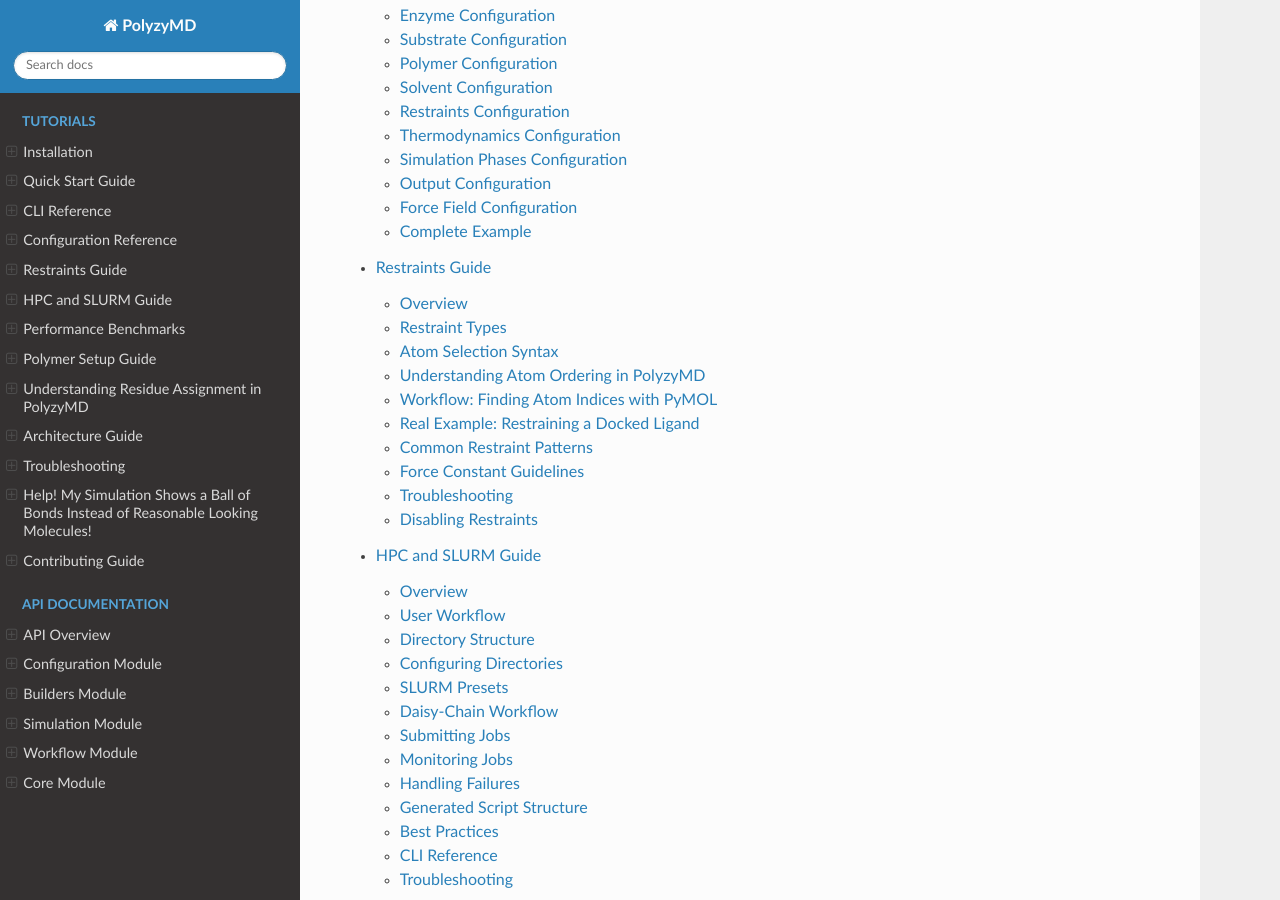
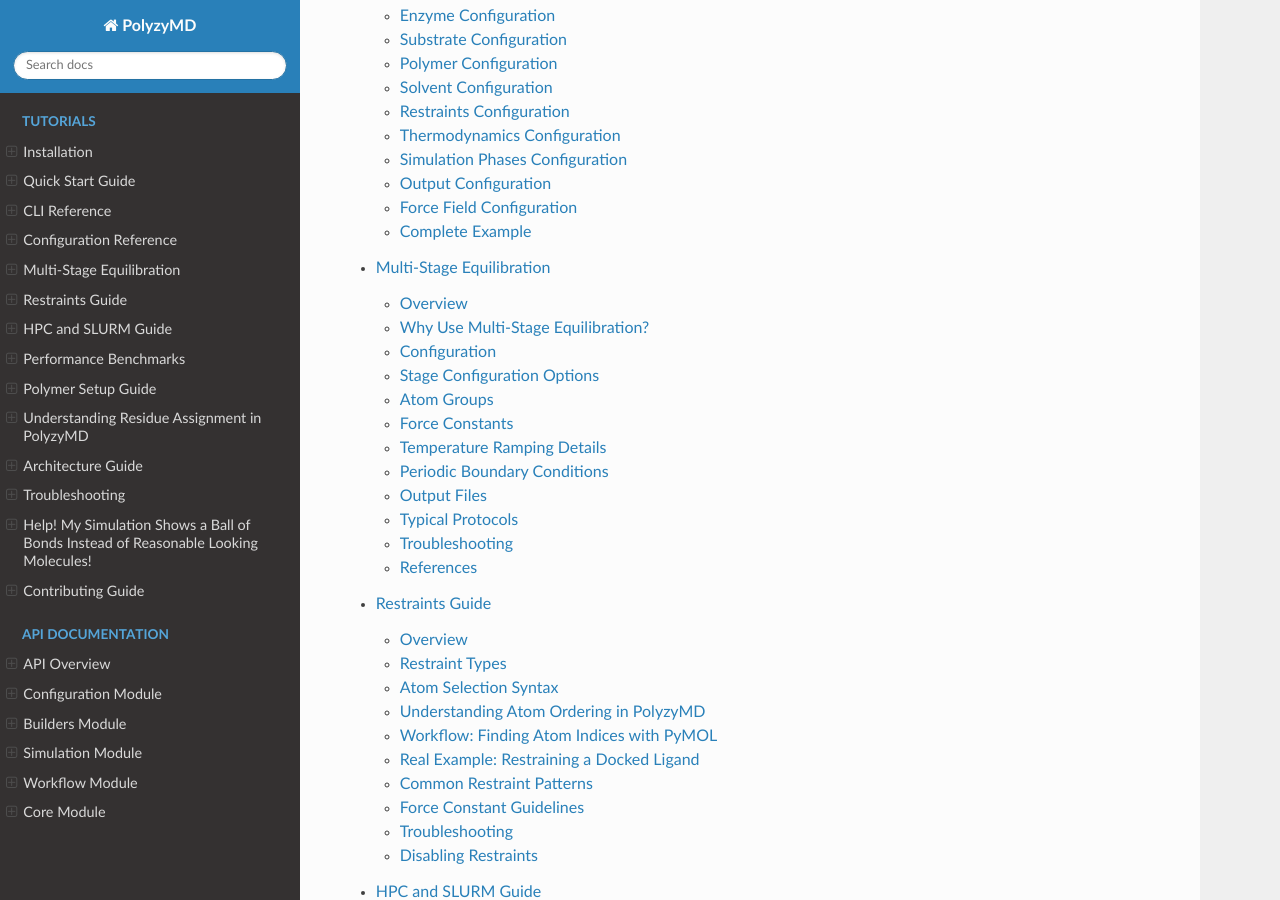
Before and after one commit to joelaforet/polyzymd, a Sphinx documentation site: the page built from docs/source/index.rst, in a window 1280 px wide and 900 px high, scrolled down 2130 px. Built offline with Sphinx 7.4.7 and the Read the Docs theme 3.1.0, drawn with Linux system fonts in a browser that asks for light colours; some of the changed lines change nothing that is shown.

Commit message:
Add multi-stage equilibration tutorial documentation
Comprehensive tutorial covering:
- Why multi-stage equilibration is needed
- Configuration options (stages, temperature ramping, position restraints)
- Available atom groups for restraints
- Force constant recommendations with unit conversions
- Typical protocols for enzyme-only and enzyme-polymer systems
- Troubleshooting common issues
- Reference to literature protocols

````diff
--- a/docs/source/index.rst
+++ b/docs/source/index.rst
@@ -64,6 +64,7 @@
    tutorials/quickstart
    tutorials/cli_reference
    tutorials/configuration
+   tutorials/equilibration
    tutorials/restraints
    tutorials/hpc_slurm
    tutorials/benchmarks
--- /dev/null
+++ b/docs/source/tutorials/equilibration.md
@@ -0,0 +1,435 @@
+# Multi-Stage Equilibration
+
+This tutorial explains how to use PolyzyMD's multi-stage equilibration feature with temperature ramping and position restraints. This is essential for properly equilibrating complex biomolecular systems like enzyme-polymer simulations.
+
+## Overview
+
+Proper equilibration of biomolecular systems typically requires a staged approach:
+
+1. **Heating**: Gradually raise temperature while restraining heavy atoms
+2. **Relaxation**: Release restraints on flexible components (e.g., polymers) while keeping protein restrained
+3. **Free equilibration**: Remove all restraints and equilibrate at target conditions
+
+This protocol prevents the system from exploding due to initial bad contacts and allows different components to relax at appropriate rates.
+
+## Why Use Multi-Stage Equilibration?
+
+Standard single-stage equilibration can fail for complex systems because:
+
+- **Initial bad contacts**: Packed systems often have steric clashes that need gentle resolution
+- **Temperature shock**: Suddenly assigning velocities at 300K can destabilize the system
+- **Component flexibility**: Polymers and proteins have different relaxation timescales
+- **Solvent penetration**: Water needs time to properly solvate all surfaces
+
+Multi-stage equilibration addresses these issues by:
+
+1. Starting at low temperature (60K) where kinetic energy is low
+2. Gradually heating while heavy atoms are restrained to reference positions
+3. Releasing restraints in stages, allowing flexible components to relax first
+4. Final unrestrained equilibration ensures the system is properly relaxed
+
+## Configuration
+
+### Basic Structure
+
+Multi-stage equilibration is configured using the `equilibration_stages` key instead of the simple `equilibration` key:
+
+```yaml
+simulation_phases:
+  # Use equilibration_stages for multi-stage protocols
+  equilibration_stages:
+    - name: "heating"
+      duration: 0.288
+      ensemble: "NVT"
+      # ... stage configuration
+
+    - name: "relaxation"
+      duration: 1.0
+      ensemble: "NVT"
+      # ... stage configuration
+
+    - name: "free_equilibration"
+      duration: 0.5
+      ensemble: "NPT"
+      # ... stage configuration
+
+  production:
+    # ... production configuration
+```
+
+```{important}
+Use **either** `equilibration` (simple mode) **or** `equilibration_stages` (multi-stage mode), not both. If `equilibration_stages` is present, it takes precedence.
+```
+
+### Complete Example
+
+Here's a full multi-stage equilibration configuration based on common MD literature protocols:
+
+```yaml
+simulation_phases:
+  equilibration_stages:
+    # Stage 1: Heat from 60K to 293K with position restraints
+    - name: "heating"
+      duration: 0.288              # nanoseconds
+      samples: 50                  # trajectory frames to save
+      ensemble: "NVT"
+      temperature_start: 60.0      # starting temperature (K)
+      temperature_end: 293.0       # final temperature (K)
+      temperature_increment: 1.0   # temperature step (K)
+      temperature_interval: 1200.0 # time between steps (fs)
+      position_restraints:
+        - group: "protein_heavy"
+          force_constant: 4184.0   # kJ/mol/nm^2
+        - group: "polymer_heavy"
+          force_constant: 4184.0
+
+    # Stage 2: Relax polymers while keeping protein restrained
+    - name: "polymer_relaxation"
+      duration: 1.0                # nanoseconds
+      samples: 100
+      ensemble: "NVT"
+      temperature: 293.0           # constant temperature (K)
+      position_restraints:
+        - group: "protein_heavy"
+          force_constant: 4184.0
+
+    # Stage 3: Free equilibration with NPT ensemble
+    - name: "free_equilibration"
+      duration: 0.5                # nanoseconds
+      samples: 100
+      ensemble: "NPT"
+      temperature: 293.0
+      # No position_restraints = fully unrestrained
+
+  production:
+    ensemble: "NPT"
+    duration: 100.0
+    samples: 2500
+    time_step: 2.0
+    thermostat: "LangevinMiddle"
+    barostat: "MC"
+    barostat_frequency: 25
+
+  segments: 10  # Split production into 10 segments for HPC
+```
+
+---
+
+## Stage Configuration Options
+
+### Basic Options
+
+| Option | Type | Required | Description |
+|--------|------|----------|-------------|
+| `name` | string | Yes | Identifier for the stage (used in output filenames) |
+| `duration` | float | Yes | Duration in nanoseconds |
+| `samples` | int | No | Number of trajectory frames to save (default: 100) |
+| `ensemble` | string | Yes | Thermodynamic ensemble: `NVT` or `NPT` |
+| `time_step` | float | No | Integration timestep in femtoseconds (default: 2.0) |
+
+### Temperature Options
+
+You can specify either constant temperature or temperature ramping:
+
+**Constant Temperature:**
+```yaml
+temperature: 293.0  # Kelvin
+```
+
+**Temperature Ramping:**
+```yaml
+temperature_start: 60.0       # Starting temperature (K)
+temperature_end: 293.0        # Final temperature (K)
+temperature_increment: 1.0    # Step size (K) - default: 1.0
+temperature_interval: 1200.0  # Time between steps (fs) - default: 1200.0
+```
+
+### Position Restraints
+
+Position restraints hold atoms near their reference positions (post-minimization coordinates) using a harmonic potential:
+
+```yaml
+position_restraints:
+  - group: "protein_heavy"
+    force_constant: 4184.0  # kJ/mol/nm^2
+  - group: "polymer_heavy"
+    force_constant: 4184.0
+```
+
+To have no restraints (free dynamics), simply omit the `position_restraints` key or set it to an empty list:
+
+```yaml
+position_restraints: []
+```
+
+---
+
+## Atom Groups
+
+Position restraints are applied to predefined atom groups. PolyzyMD automatically determines which atoms belong to each group based on the system topology.
+
+### Available Groups
+
+| Group Name | Description | Typical Use |
+|------------|-------------|-------------|
+| `protein_heavy` | All non-hydrogen protein atoms | Restrain entire protein structure |
+| `protein_backbone` | Protein backbone atoms (N, CA, C, O) | Restrain protein fold, allow sidechain motion |
+| `protein_calpha` | Protein alpha carbons only | Minimal protein restraint |
+| `ligand_heavy` | All non-hydrogen substrate/ligand atoms | Restrain docked ligand position |
+| `polymer_heavy` | All non-hydrogen polymer atoms | Restrain polymer chains |
+| `solvent` | All solvent molecules (water + ions + cosolvents) | Rarely used |
+| `water_only` | Only water molecules | Rarely used |
+| `ions_only` | Only ions (Na+, Cl-, etc.) | Rarely used |
+| `cosolvents_only` | Only cosolvent molecules | Rarely used |
+
+### How Atom Groups Are Determined
+
+PolyzyMD uses the PDB chain IDs to identify system components:
+
+- **Chain A**: Protein (enzyme)
+- **Chain B**: Substrate/ligand (if present)
+- **Chain C**: Polymers (if present)
+- **No chain ID**: Solvent, ions, cosolvents
+
+Within each chain, atoms are classified as "heavy" (non-hydrogen) based on their element.
+
+```{note}
+The chain assignment assumes PolyzyMD built the system. If you're using an externally prepared system, ensure the chain IDs follow this convention.
+```
+
+---
+
+## Force Constants
+
+Position restraints use a harmonic potential:
+
+```
+U(r) = 0.5 * k * (r - r0)^2
+```
+
+where `k` is the force constant and `r0` is the reference position.
+
+### Unit Conversion
+
+Force constants are specified in **kJ/mol/nm^2**. A common literature value is 1.0 kcal/mol/A^2:
+
+```
+1.0 kcal/mol/A^2 = 4.184 kJ/mol/A^2 = 4184 kJ/mol/nm^2
+```
+
+### Recommended Values
+
+| Use Case | Force Constant (kJ/mol/nm^2) |
+|----------|------------------------------|
+| Strong restraint (heating phase) | 4184.0 (= 1.0 kcal/mol/A^2) |
+| Medium restraint | 2092.0 (= 0.5 kcal/mol/A^2) |
+| Weak restraint | 418.4 (= 0.1 kcal/mol/A^2) |
+
+---
+
+## Temperature Ramping Details
+
+### How It Works
+
+When temperature ramping is enabled (both `temperature_start` and `temperature_end` are specified), PolyzyMD:
+
+1. Sets initial velocities at `temperature_start`
+2. Runs dynamics for `temperature_interval` femtoseconds
+3. Increases temperature by `temperature_increment` K
+4. Repeats until `temperature_end` is reached
+5. Runs any remaining time at `temperature_end`
+
+### Calculating Duration
+
+For smooth heating, ensure the duration matches your temperature increment and interval:
+
+```
+duration = (temp_end - temp_start) / temp_increment * temp_interval / 1e6
+```
+
+**Example**: Heating from 60K to 293K with 1K increments every 1200 fs:
+
+```
+(293 - 60) / 1.0 * 1200 / 1e6 = 0.2796 ns ~ 0.288 ns
+```
+
+```{tip}
+It's fine if the duration is slightly longer than the calculated heating time. The simulation will run at the final temperature for the remaining time.
+```
+
+---
+
+## Periodic Boundary Conditions
+
+### How Position Restraints Handle PBC
+
+Position restraints use OpenMM's `periodicdistance()` function to correctly handle atoms that may be outside the primary periodic box (common after minimization or NPT equilibration):
+
+```
+U = 0.5 * k * periodicdistance(x, y, z, x0, y0, z0)^2
+```
+
+This ensures restraints work correctly regardless of where atoms are positioned relative to the periodic box boundaries.
+
+```{important}
+This is a critical implementation detail. Earlier versions used absolute distance calculations which could cause simulation crashes (NaN energies) in large systems. If you're using a custom restraint implementation, ensure it handles PBC correctly.
+```
+
+---
+
+## Output Files
+
+Each equilibration stage creates its own output directory with:
+
+| File | Description |
+|------|-------------|
+| `equilibration_N_stagename_trajectory.dcd` | Trajectory file |
+| `equilibration_N_stagename_state_data.csv` | Energy, temperature, density data |
+| `equilibration_N_stagename_topology.pdb` | Reference PDB for trajectory |
+| `equilibration_N_stagename_checkpoint.chk` | Checkpoint for restart |
+
+Where `N` is the stage index (0, 1, 2...) and `stagename` is from your configuration.
+
+---
+
+## Typical Protocols
+
+### Enzyme-Only System
+
+For a simple enzyme simulation without polymers:
+
+```yaml
+equilibration_stages:
+  - name: "heating"
+    duration: 0.288
+    ensemble: "NVT"
+    temperature_start: 60.0
+    temperature_end: 300.0
+    position_restraints:
+      - group: "protein_heavy"
+        force_constant: 4184.0
+
+  - name: "equilibration"
+    duration: 1.0
+    ensemble: "NPT"
+    temperature: 300.0
+    # No restraints
+```
+
+### Enzyme-Polymer System
+
+For systems with polymers (the full protocol):
+
+```yaml
+equilibration_stages:
+  - name: "heating"
+    duration: 0.288
+    ensemble: "NVT"
+    temperature_start: 60.0
+    temperature_end: 293.0
+    position_restraints:
+      - group: "protein_heavy"
+        force_constant: 4184.0
+      - group: "polymer_heavy"
+        force_constant: 4184.0
+
+  - name: "polymer_relaxation"
+    duration: 1.0
+    ensemble: "NVT"
+    temperature: 293.0
+    position_restraints:
+      - group: "protein_heavy"
+        force_constant: 4184.0
+
+  - name: "free_equilibration"
+    duration: 0.5
+    ensemble: "NPT"
+    temperature: 293.0
+```
+
+### Gradual Restraint Release
+
+For very sensitive systems, you can gradually reduce restraint strength:
+
+```yaml
+equilibration_stages:
+  - name: "heating"
+    duration: 0.288
+    ensemble: "NVT"
+    temperature_start: 60.0
+    temperature_end: 300.0
+    position_restraints:
+      - group: "protein_heavy"
+        force_constant: 4184.0  # Full strength
+
+  - name: "relax_1"
+    duration: 0.5
+    ensemble: "NVT"
+    temperature: 300.0
+    position_restraints:
+      - group: "protein_heavy"
+        force_constant: 2092.0  # Half strength
+
+  - name: "relax_2"
+    duration: 0.5
+    ensemble: "NVT"
+    temperature: 300.0
+    position_restraints:
+      - group: "protein_backbone"
+        force_constant: 1046.0  # Backbone only, quarter strength
+
+  - name: "free_equilibration"
+    duration: 0.5
+    ensemble: "NPT"
+    temperature: 300.0
+```
+
+---
+
+## Troubleshooting
+
+### Simulation Crashes with NaN
+
+**Symptoms**: Energy becomes NaN during equilibration, simulation terminates.
+
+**Common causes**:
+1. **Bad initial contacts**: Increase minimization iterations or add a gentle heating stage
+2. **Timestep too large**: Reduce `time_step` to 1.0 fs for the heating stage
+3. **Missing restraints**: Ensure restraints are applied during heating
+
+### Temperature Spikes
+
+**Symptoms**: Temperature overshoots target during heating.
+
+**Solutions**:
+1. Use smaller `temperature_increment` (e.g., 0.5 K instead of 1.0 K)
+2. Increase `temperature_interval` (e.g., 2400 fs instead of 1200 fs)
+3. Add more samples to monitor temperature closely
+
+### Protein Unfolds During Polymer Relaxation
+
+**Symptoms**: Protein structure changes when polymer restraints are released.
+
+**Solutions**:
+1. Keep protein restraints on during polymer relaxation (this is the default protocol)
+2. Use a stronger force constant on the protein
+3. Extend the heating phase to better equilibrate the system
+
+### Slow Equilibration
+
+**Symptoms**: System hasn't reached equilibrium after all stages.
+
+**Solutions**:
+1. Extend the `free_equilibration` stage
+2. Add additional stages with gradually decreasing restraints
+3. Monitor state_data.csv files to check for energy/temperature convergence
+
+---
+
+## References
+
+The multi-stage equilibration protocol implemented in PolyzyMD is based on common practices in the MD literature:
+
+> "The simulation protocol first involved 2000 steps of energy minimization, after which the system was heated from 60 to 300 K over the course of 288 ps MD simulation by incrementing the temperature by 1 K every 600 time steps (1200 fs). The system was then equilibrated at 300 K for 1 ns before production MD simulation. The heating of the system and equilibration were performed using 1.0 kcal/mol/A^2 harmonic positional restraints on all protein backbone atoms."
+
+This approach ensures stable equilibration of complex biomolecular systems while preventing artifacts from temperature shock or bad initial contacts.
````
